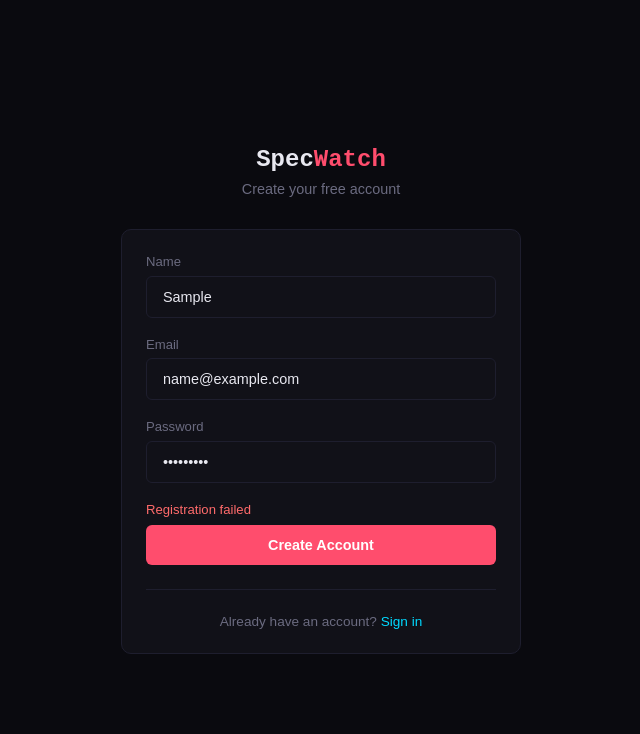
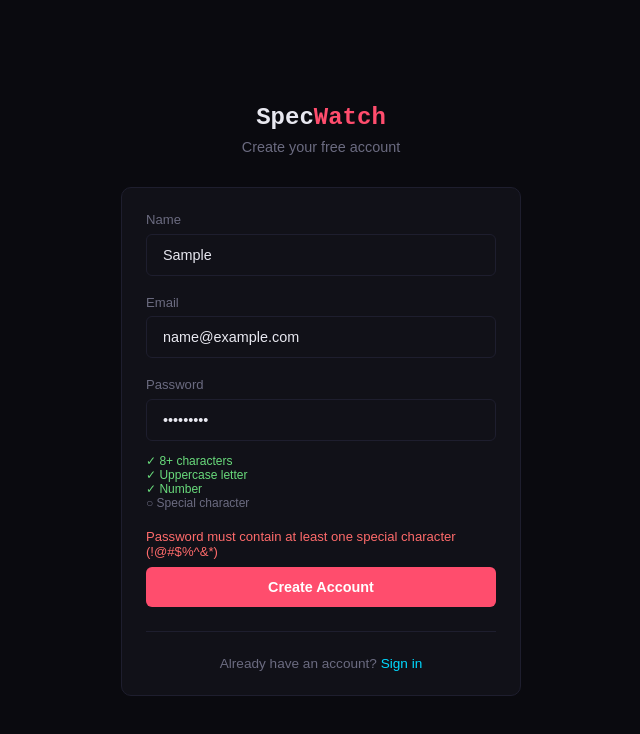
Before and after one commit to Sharanu21/specwatch-frontend, a React (Vite) app: page /register in a window 1280 px wide. Both pictures are taken after typing "Sample", "name@example.com", "Sample123" into the empty fields and a click on the button "Create Account". Shown: the top 734 px of the page, without its empty margins (319-959 px from the left). Built offline with nearby package versions, Linux system fonts and the light colour scheme; no server answers.

Commit message:
add password strength validation

```diff
--- a/src/pages/Register.jsx
+++ b/src/pages/Register.jsx
@@ -10,10 +10,24 @@ export default function Register() {
   const { login } = useAuth()
   const navigate = useNavigate()
 
+  const validatePassword = (password) => {
+    if (password.length < 8) return 'Password must be at least 8 characters'
+    if (!/[A-Z]/.test(password)) return 'Password must contain at least one uppercase letter'
+    if (!/[0-9]/.test(password)) return 'Password must contain at least one number'
+    if (!/[!@#$%^&*]/.test(password)) return 'Password must contain at least one special character (!@#$%^&*)'
+    return null
+  }
+
   const handleSubmit = async (e) => {
     e.preventDefault()
     setError('')
     setLoading(true)
+    const passwordError = validatePassword(form.password)
+    if (passwordError) {
+      setError(passwordError)
+      setLoading(false)
+      return
+    }
     try {
       const res = await api.post('/auth/register', form)
       login({
@@ -83,6 +97,24 @@ export default function Register() {
                 onChange={e => setForm({ ...form, password: e.target.value })}
                 required
               />
+              {form.password && (
+                <div style={{ marginTop: '0.4rem' }}>
+                  {[
+                    { check: form.password.length >= 8, label: '8+ characters' },
+                    { check: /[A-Z]/.test(form.password), label: 'Uppercase letter' },
+                    { check: /[0-9]/.test(form.password), label: 'Number' },
+                    { check: /[!@#$%^&*]/.test(form.password), label: 'Special character' },
+                  ].map(item => (
+                    <div key={item.label} style={{
+                      fontSize: '0.75rem',
+                      color: item.check ? 'var(--success)' : 'var(--muted)',
+                      display: 'flex', alignItems: 'center', gap: '0.3rem',
+                    }}>
+                      {item.check ? '✓' : '○'} {item.label}
+                    </div>
+                  ))}
+                </div>
+              )}
             </div>
 
             {error && <p className="error-msg">{error}</p>}
```
